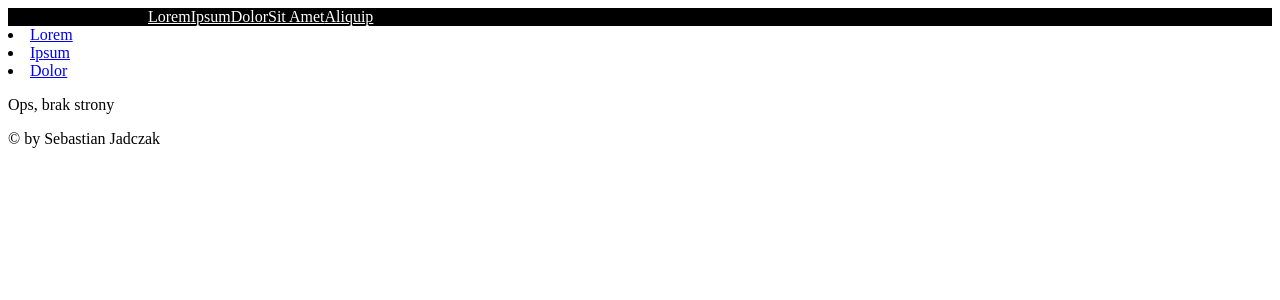
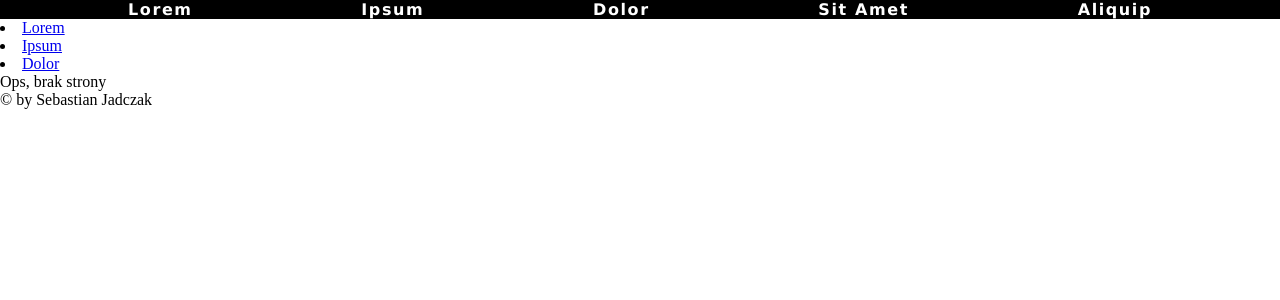
Before and after one commit to SebastianJadczak/game, a Django app: page / in a window 1280 px wide. Shown: the top 300 px of the page. Run offline with Django 3.2, Linux system fonts and the light colour scheme; some libraries are stand-ins or nearby versions.

Commit message:
make it better

```diff
--- a/frontend/static/css/navigation.css
+++ b/frontend/static/css/navigation.css
@@ -1,3 +1,7 @@
+* {
+  margin: 0;
+  padding: 0;
+}
 div.nav_top {
   background-color: black;
 }
@@ -6,7 +10,16 @@ div.nav_top ul {
   width: 80vw;
   display: flex;
   margin: 0 auto;
+  justify-content: space-between;
+}
+div.nav_top ul li {
+  text-align: center;
 }
 div.nav_top ul li a {
   color: white;
+  text-decoration: none;
+  font-family: Verdana, sans-serif;
+  font-weight: bold;
+  letter-spacing: 1.6px;
+  display: block;
 }
```
